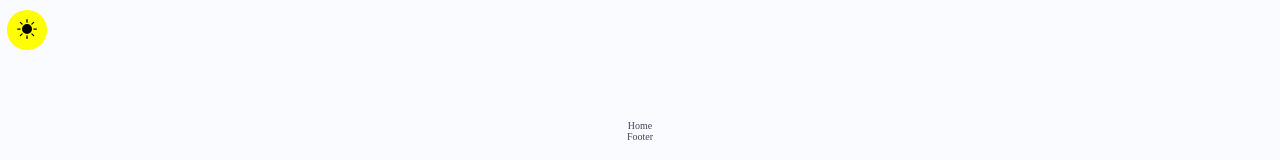
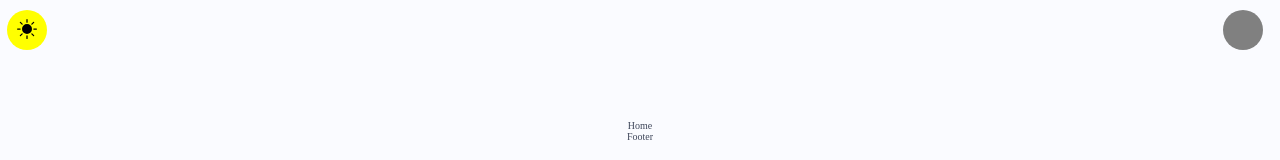
Before and after one commit to tjdrkr2580/vikingBand-fe, a React (Create React App) app: page / in a window 1280 px wide. Shown: the top 160 px of the page. Built offline with nearby package versions, Linux system fonts and the light colour scheme; a web font is replaced by a local one.

Commit message:
feat | header

```diff
--- a/src/components/Header.jsx
+++ b/src/components/Header.jsx
@@ -1,17 +1,86 @@
+import React, { useState } from "react";
 import styled from "styled-components";
 import ToggleMode from "../element/ToggleMode";
+import { ThemeProvider } from 'styled-components';
+import { lightTheme, darkTheme } from "../utils/styles/theme";
 
 const HeaderWrapper = styled.header`
   width: 100vw;
   height: 4rem;
   padding: 1rem 0.7rem;
+  display: flex;
+  background-color: ${props => props.theme.bgColor};
+`;
+
+const HeaderButton = styled.button`
+  cursor: pointer;
+  width: 4rem;
+  height: 4rem;
+  background-color: gray;
+  border: none;
+  border-radius: 50%;
+  margin-left: auto;
+  margin-right: 10px;
+`;
+
+const DropdownMenu = styled.ul`
+  position: absolute;
+  top: 4rem;
+  right: 0;
+  list-style-type: none;
+  padding: 0;
+  margin: 0;
+  background-color: white;
+  border: 1px solid black;
+  border-radius: 4px;
+  transform: translateX(-10px);
+`;
+
+const DropdownMenuItem = styled.li`
+  padding: 1rem 1rem;
+  cursor: pointer;
+
+  &:hover {
+    background-color: lightgray;
+  }
 `;
 
 const Header = () => {
+  const [isDropdownOpen, setIsDropdownOpen] = useState(false);
+  const [isLoggedIn, setIsLoggedIn] = useState(false);
+
+  const handleHeaderButtonClick = () => {
+    // 한번씩 누를 때 마다 상태를 바꿔줘야 하니까
+    setIsDropdownOpen(!isDropdownOpen);
+  };
+
+  const handleLogout = () => {
+
+    setIsLoggedIn(false);
+  };
+
   return (
+    <ThemeProvider theme={lightTheme}>
     <HeaderWrapper>
       <ToggleMode />
+      <HeaderButton onClick={handleHeaderButtonClick} />
+      {isDropdownOpen && (
+        <DropdownMenu>
+          {isLoggedIn ? (
+            <>
+              <DropdownMenuItem>My page</DropdownMenuItem>
+              <DropdownMenuItem onClick={handleLogout}>Log out</DropdownMenuItem>
+            </>
+          ) : (
+            <>
+              <DropdownMenuItem>Log in</DropdownMenuItem>
+              <DropdownMenuItem>Sign up</DropdownMenuItem>
+            </>
+          )}
+        </DropdownMenu>
+      )}
     </HeaderWrapper>
+    </ThemeProvider>
   );
 };
 
--- a/src/index.js
+++ b/src/index.js
@@ -1,7 +1,7 @@
 import React from "react";
 import ReactDOM from "react-dom/client";
 import { QueryClient, QueryClientProvider } from "react-query";
-import { ReactQueryDevtools } from "react-query-devtools";
+import { ReactQueryDevtools } from "react-query/devtools";
 import { RecoilRoot } from "recoil";
 import App from "./App";
 import reportWebVitals from "./reportWebVitals";
```
